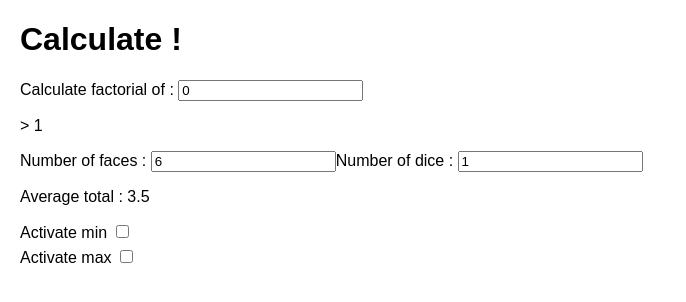
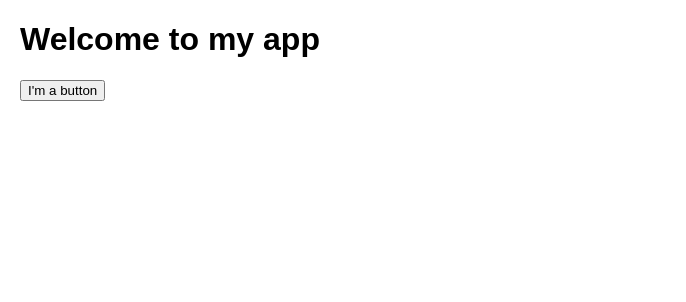
Before and after one commit to OdinWermeille/learning-react, a React (Create React App) app: page / in a window 1280 px wide. Shown: the top 302 px of the page, without its empty margins (0-686 px from the left). Built offline with nearby package versions, Linux system fonts and the light colour scheme.

Commit message:
Displayed .tsx

```diff
--- a/package.json
+++ b/package.json
@@ -7,6 +7,8 @@
     "@testing-library/jest-dom": "^6.6.3",
     "@testing-library/react": "^16.2.0",
     "@testing-library/user-event": "^13.5.0",
+    "@types/react": "^19.0.12",
+    "@types/react-dom": "^19.0.4",
     "react": "^19.0.0",
     "react-dom": "^19.0.0",
     "react-scripts": "5.0.1",
--- a/src/index.js
+++ b/src/index.js
@@ -1,7 +1,7 @@
 import React from 'react';
 import ReactDOM from 'react-dom/client';
 import './index.css';
-import App from './installationSandbox';
+import App from './test-ts.tsx';
 import reportWebVitals from './reportWebVitals';
 
 const root = ReactDOM.createRoot(document.getElementById('root'));
--- /dev/null
+++ b/src/test-ts.tsx
@@ -0,0 +1,16 @@
+import React from 'react';
+
+function MyButton({ title }: { title: string }) {
+    return (
+        <button>{title}</button>
+    );
+}
+
+export default function MyApp() {
+    return (
+        <div>
+            <h1>Welcome to my app</h1>
+            <MyButton title="I'm a button" />
+        </div>
+    );
+}
```
Also changed, not shown: 1 other file (tests, documents, lock files or other folders).
